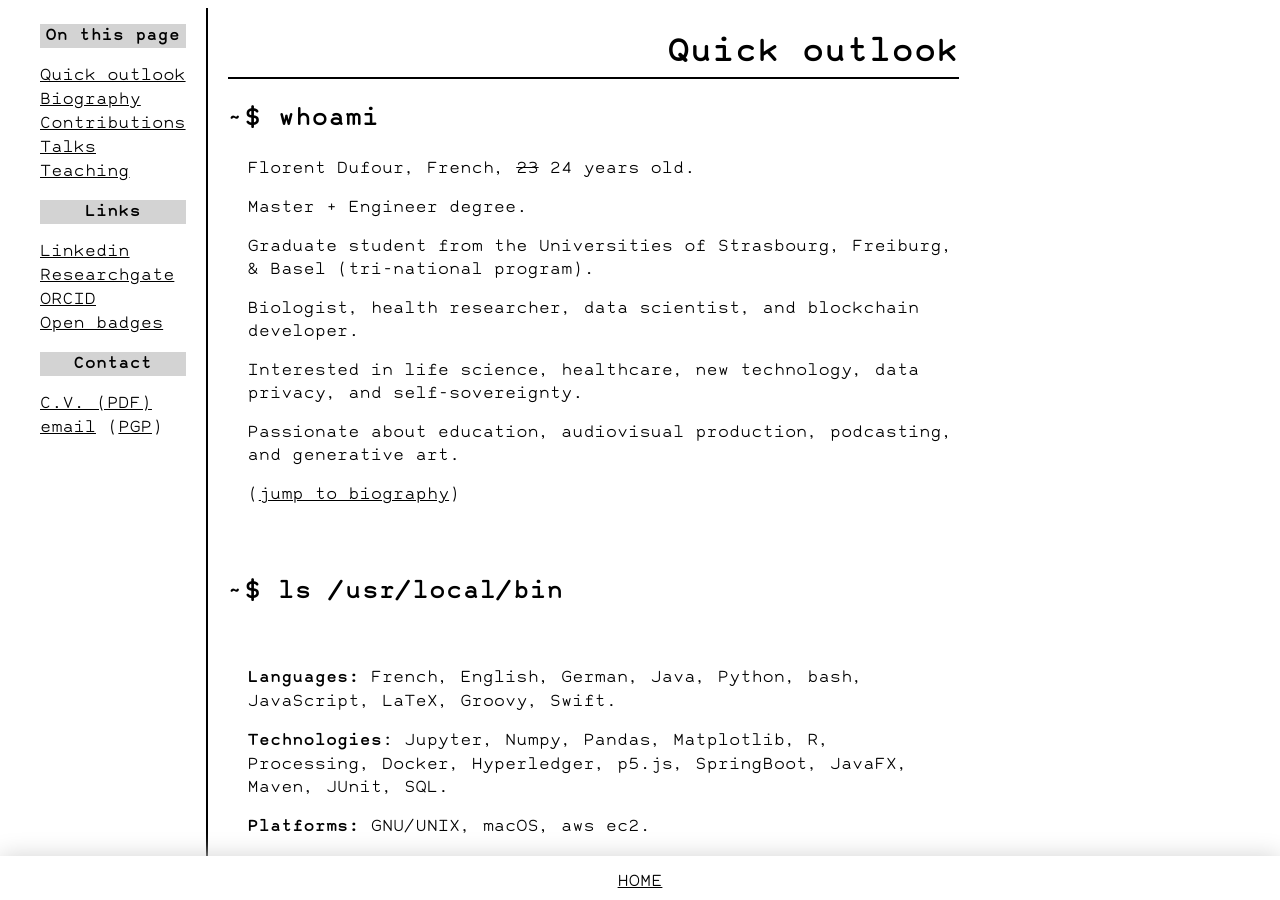
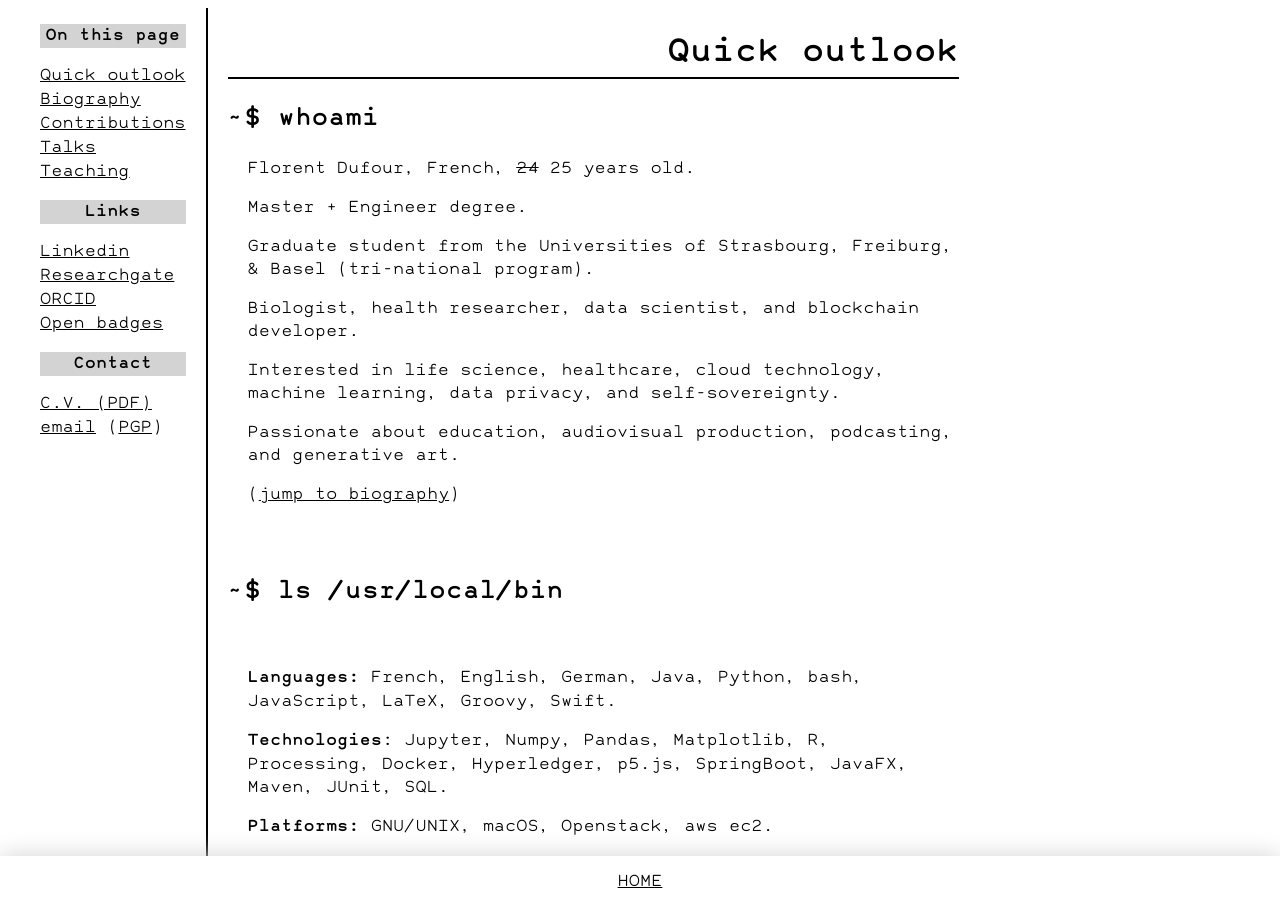
Before and after one commit to flrntdfr/flrntdfr.github.io, a Jekyll site: the page built from pages/PRO/index.html, in a window 1280 px wide and 900 px high. Built offline with Jekyll 4.4.1, drawn with Linux system fonts in a browser that asks for light colours; some web fonts are replaced; some of the changed text lies outside the part shown.

Commit message:
Quick update
- Makefile
- Age
- Publications

```diff
--- a/index.html
+++ b/index.html
@@ -64,15 +64,16 @@
     <p> Data scientist &amp bioinformatician. </p>
     <p> Blockchain developer. </p>
     <p> Health researcher. </p>
-    <p> Data privacy and self-sovereignty. </p>
+    <p> Data privacy &amp self-sovereignty. </p>
     <p> Digital transformation hacker. </p>
-    <p> Photo and video amateur. </p>
+    <p> Photo &amp video amateur. </p>
     <p> Podcast addict. </p>
     <p> Smart, optimistic, caring. </p>
     <p> Generative art supporter. </p>
     <p> Open source software contributor. </p>
     <p> Crypto enthusiast. </p>
     <p> Minimalist. </p>
+    <p> Cloud computing, big data, &amp artificial intelligence. </p>
   </div>
 
   <script>
--- a/pages/PRO/index.html
+++ b/pages/PRO/index.html
@@ -34,11 +34,11 @@
         ~$ whoami
         <span class="tooltiptext">Describe myself concisely</span>
       </h2>
-      <p>Florent Dufour, French, <s>23</s> 24 years old.</p>
+      <p>Florent Dufour, French, <s>24</s> 25 years old.</p>
       <p>Master + Engineer degree.</p>
       <p>Graduate student from the Universities of Strasbourg, Freiburg, &amp Basel (tri-national program).</p>
       <p>Biologist, health researcher, data scientist, and blockchain developer.</p>
-      <p>Interested in life science, healthcare, new technology, data privacy, and self-sovereignty.</p>
+      <p>Interested in life science, healthcare, cloud technology, machine learning, data privacy, and self-sovereignty.</p>
       <p>Passionate about education, audiovisual production, podcasting, and generative art.</p>
       <p>(<a href="#Biography">jump to biography</a>)</p>
       <h2 class="tooltip">
@@ -47,7 +47,7 @@
       </h2>
       <p><strong>Languages:</strong> French, English, German, Java, Python, bash, JavaScript, LaTeX, Groovy, Swift.</p>
       <p><strong>Technologies</strong>: Jupyter, Numpy, Pandas, Matplotlib, R, Processing, Docker, Hyperledger, p5.js, SpringBoot, JavaFX, Maven, JUnit, SQL.</p>
-      <p><strong>Platforms:</strong> GNU/UNIX, macOS, aws ec2.</p>
+      <p><strong>Platforms:</strong> GNU/UNIX, macOS, Openstack, aws ec2.</p>
       <p><strong>Environments and norms:</strong> ISO9001, GMP, lab confinement up to P3, GDPR.</p>
       <h2 class="tooltip">
         ~$ find -type DISTINCTION .
```
Also changed, not shown: other parts of pages/PRO/index.html (+1 -0 lines), 1 other file.
